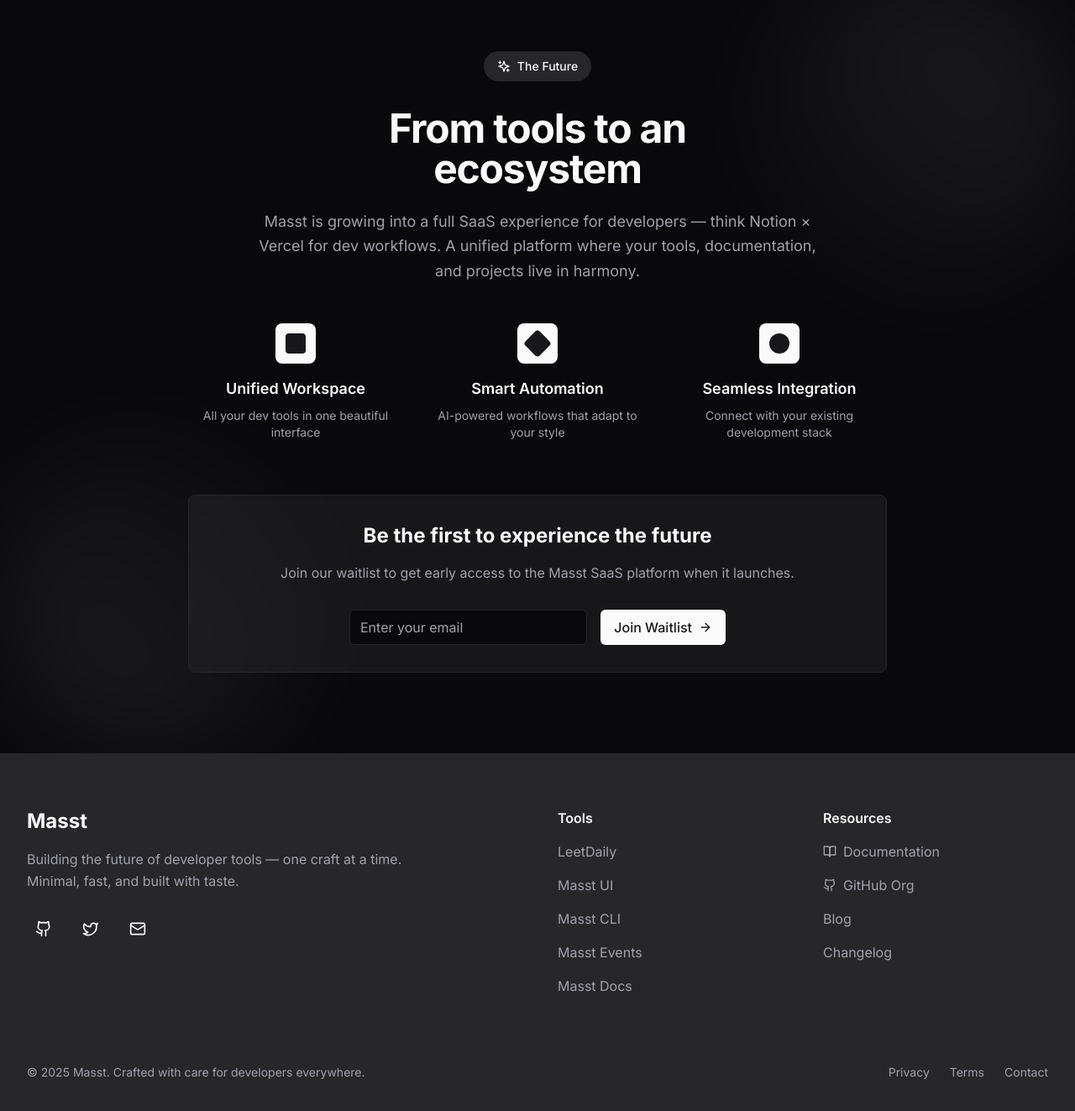
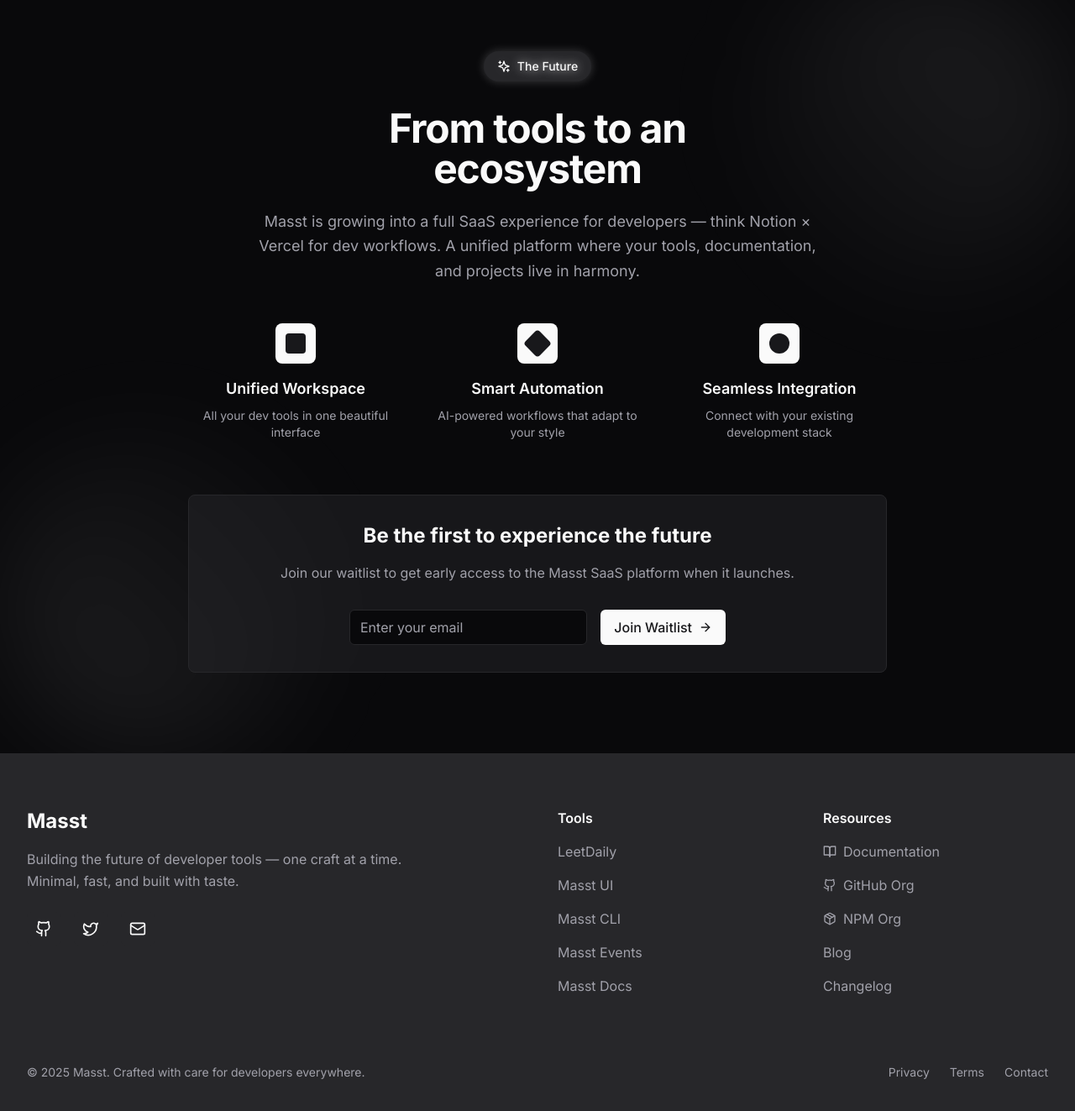
Before and after one commit to AdityaNarayan29/masstLanding, a React (Vite) app: page / in a window 1280 px wide. Shown: the part 1690-3013 px from the top of the page at 84% size. Built offline with nearby package versions, Linux system fonts and the light colour scheme.

Commit message:
feat: Icon updates

```diff
--- a/src/components/Footer.tsx
+++ b/src/components/Footer.tsx
@@ -1,4 +1,4 @@
-import { Github, BookOpen, Twitter, Mail } from "lucide-react";
+import { Github, BookOpen, Twitter, Mail, Package } from "lucide-react";
 
 export default function Footer() {
   return (
@@ -107,6 +107,15 @@
               <li>
                 <a
                   href='#'
+                  className='text-muted-foreground hover:text-foreground transition-colors duration-200 flex items-center gap-2'
+                >
+                  <Package className='w-4 h-4' />
+                  NPM Org
+                </a>
+              </li>
+              <li>
+                <a
+                  href='#'
                   className='text-muted-foreground hover:text-foreground transition-colors duration-200'
                 >
                   Blog
--- a/src/components/FutureVision.tsx
+++ b/src/components/FutureVision.tsx
@@ -9,9 +9,11 @@
 
       <div className='max-w-4xl mx-auto px-4 sm:px-6 lg:px-8 text-center relative z-10 animate-fade-in'>
         <div className='mb-8'>
-          <div className='inline-flex items-center gap-2 px-4 py-2 bg-secondary text-secondary-foreground rounded-full text-sm font-medium mb-8'>
-            <Sparkles className='w-4 h-4 text-primary' />
-            The Future
+          <div className='inline-flex items-center gap-2 px-4 py-2 bg-secondary text-secondary-foreground rounded-full text-sm font-medium mb-8 shadow-[0_0_12px_rgba(255,255,255,0.2)] hover:shadow-[0_0_20px_rgba(255,255,255,0.1)] transition-shadow duration-300'>
+            <Sparkles className='w-4 h-4 text-primary drop-shadow-[0_0_8px_rgba(255,255,255,0.1)]' />
+            <span className='drop-shadow-[0_0_6px_rgba(255,255,255,0.8)]'>
+              The Future
+            </span>
           </div>
 
           <h2 className='text-3xl sm:text-4xl lg:text-5xl font-bold text-foreground mb-6 tracking-tight'>
```
